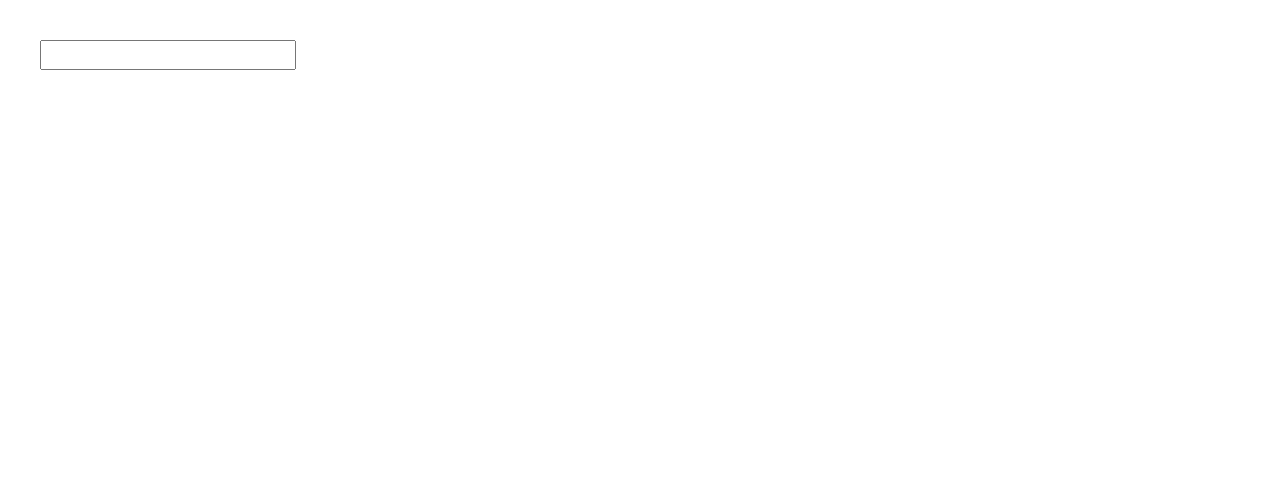
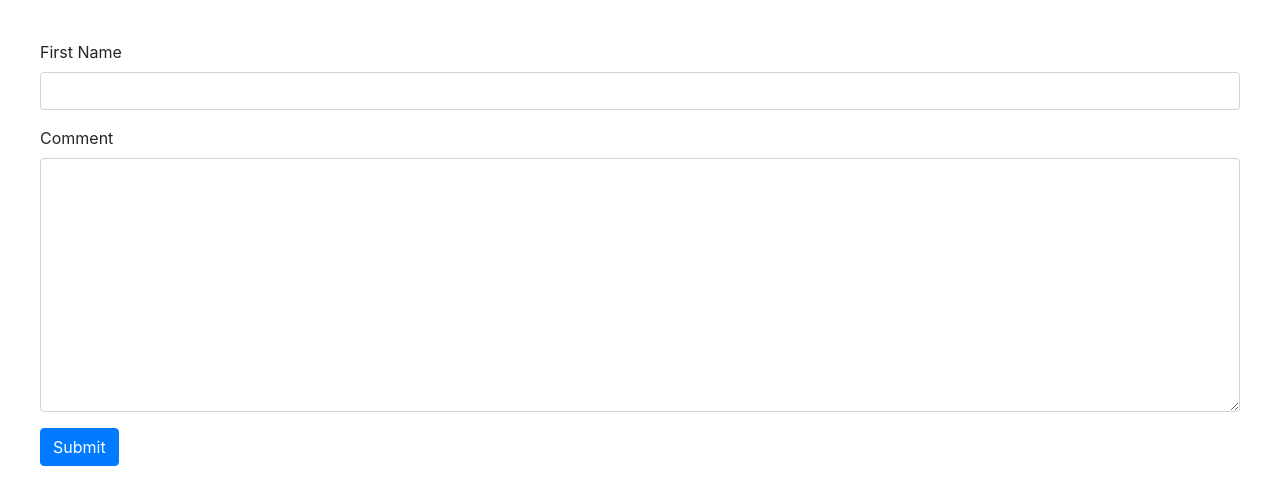
Before and after one commit to turkaytunc/trakya-sozluk, an Angular app: page / in a window 1280 px wide. Shown: the top 504 px of the page. Built offline with nearby package versions, Linux system fonts and the light colour scheme.

Commit message:
contact-form added

```diff
--- a/src/app/app.component.html
+++ b/src/app/app.component.html
@@ -10,7 +10,7 @@
 </head>
 <body>
 
-<input type="text" appInputFormat [format]="'lowercase'">
+<contact-form></contact-form>
 
 </body>
 </html>
--- a/src/app/app.module.ts
+++ b/src/app/app.module.ts
@@ -11,6 +11,7 @@
 import { FavoriteComponent } from './favorite/favorite.component';
 import { PanelComponent } from './panel/panel.component';
 import { InputFormatDirective } from './input-format.directive';
+import { ContactFormComponent } from './contact-form/contact-form.component';
 
 @NgModule({
   declarations: [
@@ -20,7 +21,8 @@
     SummaryPipe,
     FavoriteComponent,
     PanelComponent,
-    InputFormatDirective
+    InputFormatDirective,
+    ContactFormComponent
   ],
   imports: [
     BrowserModule,
--- /dev/null
+++ b/src/app/contact-form/contact-form.component.html
@@ -0,0 +1,23 @@
+<form>
+  <div class="form-group">
+    <label for="firstName">First Name</label>
+    <input required ngModel name="firstName"
+           #firstName="ngModel" (change)="log(firstName)"
+           id="firstName" type="text" class="form-control"
+           minlength="3" maxlength="10" pattern="banana"
+    >
+    <div class="alert alert-danger" *ngIf="firstName.touched && !firstName.valid">
+      <div *ngIf="firstName.errors.required">First name is required</div>
+      <div *ngIf="firstName.errors.minlength">First name should be minimum 3 characters.</div>
+      <div *ngIf="firstName.errors.maxlength">First name should be maximum 15 characters</div>
+      <div *ngIf="firstName.errors.pattern">First name doesn't match the pattern</div>
+    </div>
+
+  </div>
+  <div class="form-group">
+    <label for="comment">Comment</label>
+    <textarea id="comment" cols="30" rows="10" class="form-control">
+    </textarea>
+  </div>
+  <button class="btn btn-primary">Submit</button>
+</form>
--- /dev/null
+++ b/src/app/contact-form/contact-form.component.ts
@@ -0,0 +1,23 @@
+import { Component, OnInit } from '@angular/core';
+
+@Component({
+  selector: 'contact-form',
+  templateUrl: './contact-form.component.html',
+  styleUrls: ['./contact-form.component.css']
+})
+export class ContactFormComponent implements OnInit {
+  firstName: string;
+
+  constructor() { }
+
+  ngOnInit() {
+  }
+
+  onClick() {
+    console.log(this.firstName);
+  }
+
+  log(firstName) {
+    console.log(firstName);
+  }
+}
--- a/src/app/input-format.directive.ts
+++ b/src/app/input-format.directive.ts
@@ -6,7 +6,7 @@
 export class InputFormatDirective {
 
   // tslint:disable-next-line:no-input-rename
-  @Input('format') format;
+  @Input('appInputFormat') format;
 
   constructor(private el: ElementRef) {
   }
@@ -19,7 +19,6 @@
     } else {
       this.el.nativeElement.value = value.toUpperCase();
     }
-
   }
 
 }
```
Also changed, not shown: src/app/contact-form/contact-form.component.css (added), 1 other file (tests, documents, lock files or other folders).
